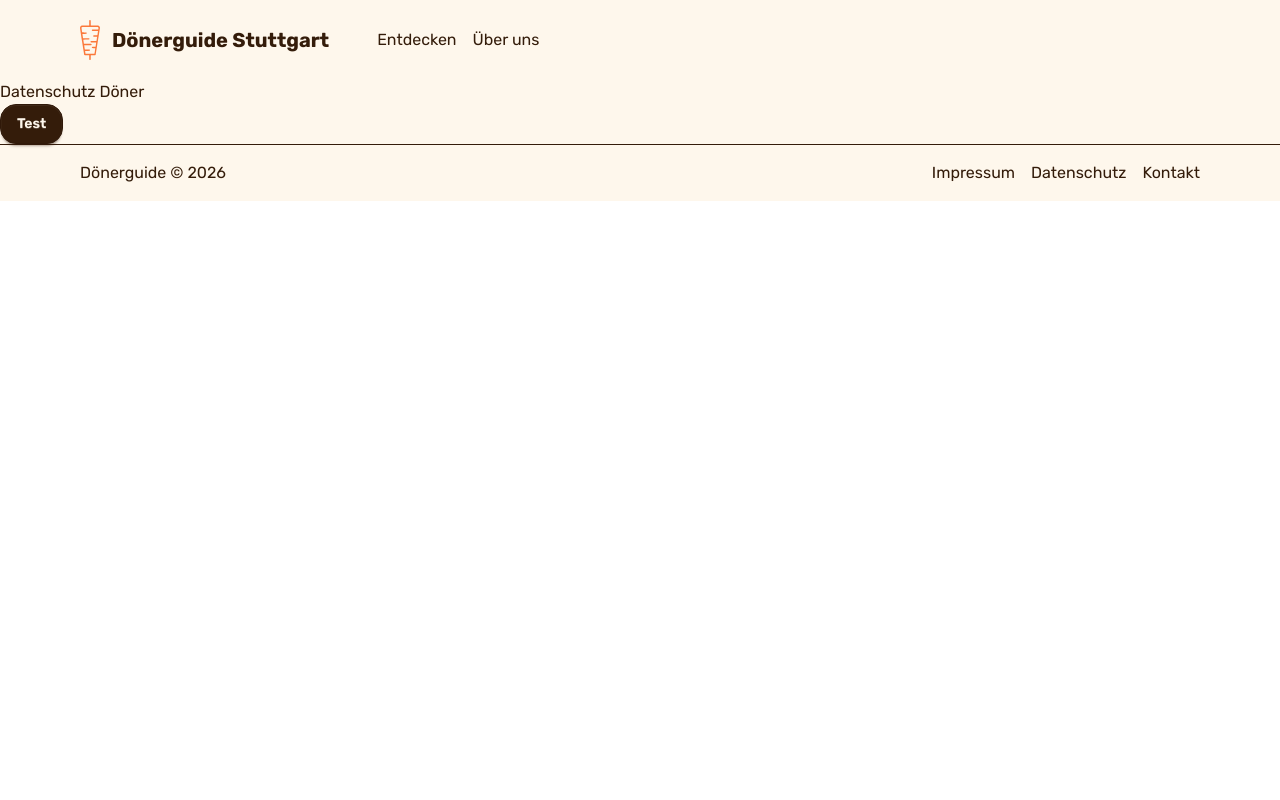
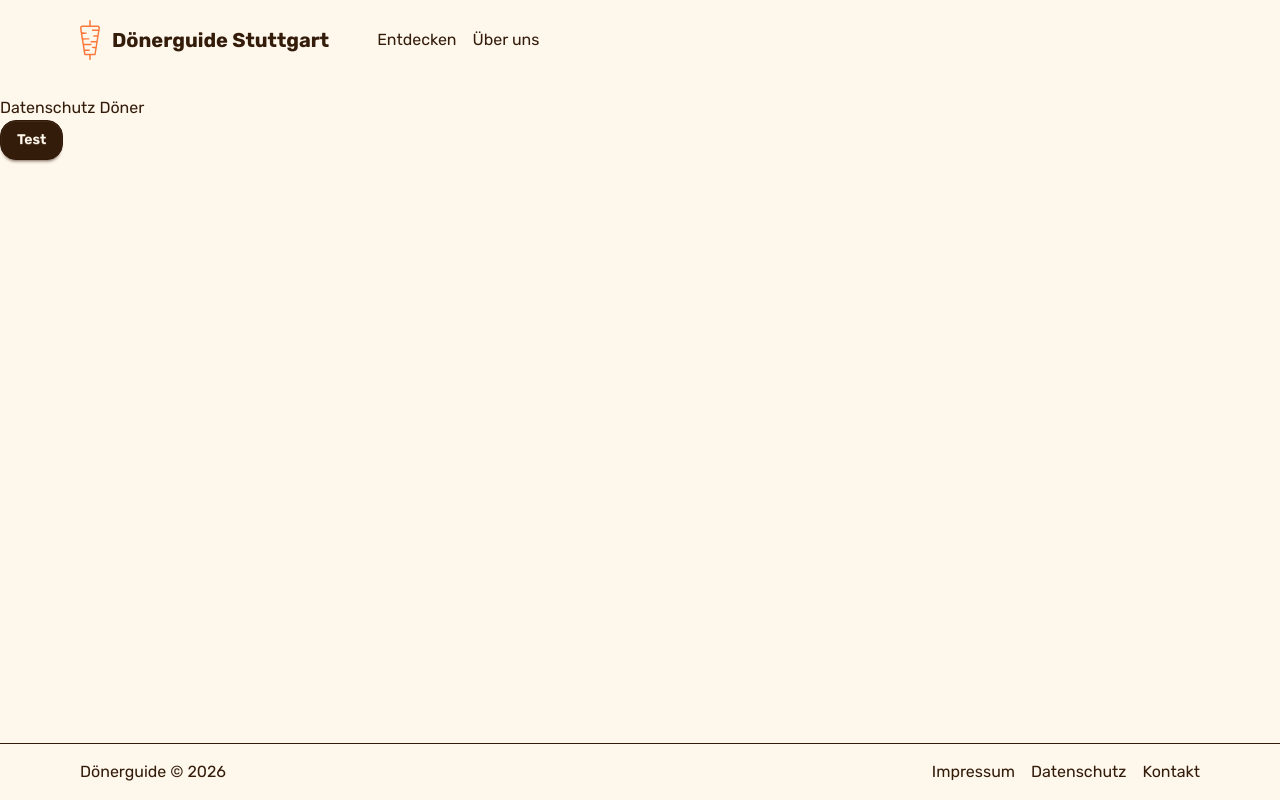
Before and after one commit to DonerGuideStuttgart/DonerGuide, a Next.js app in the folder frontend/: page /datenschutz in a window 1280 px wide. Built offline with nearby package versions, Linux system fonts and the light colour scheme.

Commit message:
fix: layout

```diff
--- a/frontend/src/app/(entdecken)/[slug]/page.tsx
+++ b/frontend/src/app/(entdecken)/[slug]/page.tsx
@@ -57,7 +57,7 @@ export default async function StoreDetail({ params }: Props) {
 	const openClosingText = getOpeningStatusText(store.openingHours)
 
 	return (
-		<main className="container my-4 space-y-4">
+		<main className="container space-y-4">
 			<Link
 				href={routes.explore}
 				className="flex items-center text-neutral hover:text-primary fill-neutral hover:fill-primary mb-2 md:mb-4"
--- a/frontend/src/app/(entdecken)/page.tsx
+++ b/frontend/src/app/(entdecken)/page.tsx
@@ -2,7 +2,7 @@ import Explore from './Explore'
 
 export default async function ExplorePage() {
 	return (
-		<main className="container mx-auto p-4">
+		<main className="container">
 			<Explore />
 		</main>
 	)
--- a/frontend/src/app/layout.tsx
+++ b/frontend/src/app/layout.tsx
@@ -25,10 +25,12 @@ export default function RootLayout({
 }>) {
 	return (
 		<html lang="de">
-			<body className={`${rubikSans.className} antialiased bg-base-300`}>
+			<body
+				className={`${rubikSans.className} antialiased bg-base-300 min-h-screen flex flex-col`}
+			>
 				<NuqsAdapter>
 					<Navbar />
-					{children}
+					<div className="flex-1">{children}</div>
 					<Footer />
 				</NuqsAdapter>
 			</body>
--- a/frontend/src/components/layout/Footer.tsx
+++ b/frontend/src/components/layout/Footer.tsx
@@ -9,13 +9,13 @@ export default function Footer() {
 	]
 
 	return (
-		<footer className="border-t border-base py-4">
+		<footer className="border-t border-base py-4 mt-10">
 			<div className="container flex flex-col md:flex-row items-center justify-between">
 				<aside className="mb-4 md:mb-0">
 					<p>Dönerguide © {new Date().getFullYear()}</p>
 				</aside>
 
-				<nav className="flex flex-col items-center lg:flex-row gap-2 lg:gap-4">
+				<nav className="flex flex-col items-center md:flex-row gap-2 lg:gap-4">
 					{links.map((link) => (
 						<Link key={link.href} href={link.href} className="link link-hover">
 							{link.label}
--- a/frontend/src/components/layout/Navbar.tsx
+++ b/frontend/src/components/layout/Navbar.tsx
@@ -1,8 +1,8 @@
+import Menu from '@/assets/icons/menu.svg'
 import { routes } from '@/helpers/routes'
+import Image from 'next/image'
 import Link from 'next/link'
-import Image from 'next/image'
 import NavLinks from './NavLinks'
-import Menu from '@/assets/icons/menu.svg'
 
 export default function Navbar() {
 	const links = [
@@ -11,7 +11,7 @@ export default function Navbar() {
 	]
 
 	return (
-		<nav className="navbar bg-base-300 py-5">
+		<nav className="navbar bg-base-300 py-5 mb-4">
 			<div className="container navbar-start">
 				{/* Mobile Dropdown */}
 				<div className="lg:hidden dropdown mr-auto">
```
